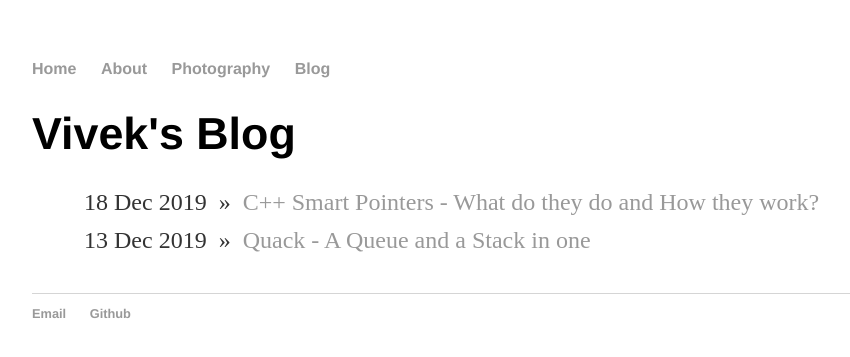
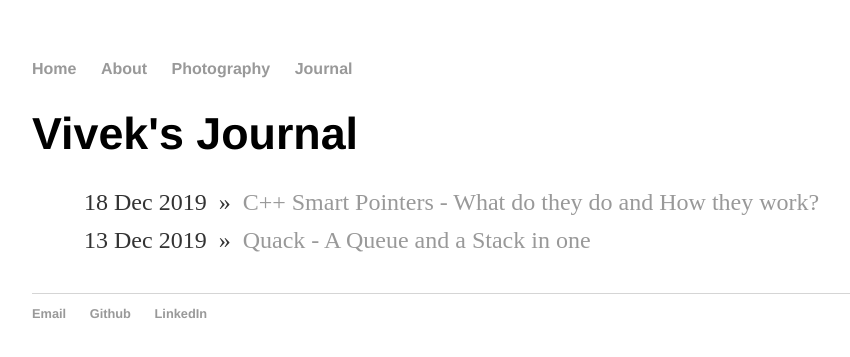
Before and after one commit to vivekgautham/vivekgautham.github.io, a Jekyll site: the page built from blog/index.html, in a window 1280 px wide. Shown: the top 357 px of the page, without its empty margins (160-1010 px from the left). Built offline with Jekyll 4.4.1, drawn with Linux system fonts in a browser that asks for light colours; nearby versions of some CDN libraries.

Commit message:
Few cosmetics stuff...

```diff
--- a/_layouts/default.html
+++ b/_layouts/default.html
@@ -13,7 +13,7 @@
                 <li><a href="/">Home</a></li>
                 <li><a href="/about">About</a></li>
                 <li><a href="/pics">Photography</a></li>
-                <li><a href="/blog">Blog</a></li>
+                <li><a href="/blog">Journal</a></li>
             </ul>
         </nav>
         <div class="container">
@@ -25,6 +25,7 @@
             <ul>
                 <li><a href="mailto:vivegau@gmail.com">Email</a></li>
                 <li><a href="https://github.com/vivekgautham">Github</a></li>
+                <li><a href="https://www.linkedin.com/in/vsoundararaj/">LinkedIn</a></li>
             </ul>
         </footer>
     </body>
--- a/blog/index.html
+++ b/blog/index.html
@@ -1,6 +1,6 @@
 ---
 layout: default
-title: Vivek's Blog
+title: Vivek's Journal
 ---
 <h1>{{ page.title }}</h1>
 <ul class="posts">
```
